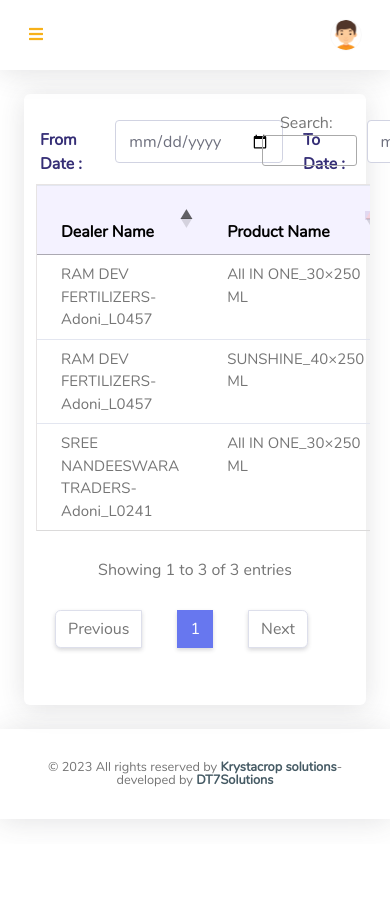
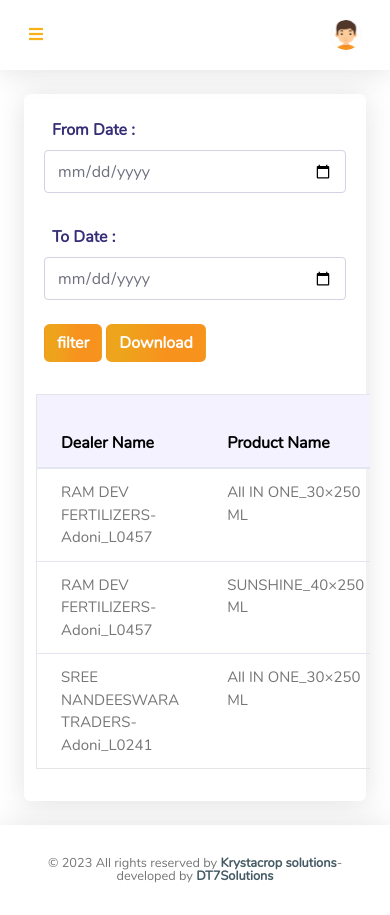
Before and after one commit to website-krysta/krystacrop-android-backend, a Django app: page /orders/ in a window 390 px wide. Before the commit the page ends 824 px from the top, so only its background shows below. Run offline with Django 4.2, Linux system fonts and the light colour scheme; data comes from the database, SQL or seed files in the repository; both versions use the stored data as it was after the commit; some libraries are stand-ins or nearby versions.

Commit message:
upadetd all filter and download

```diff
--- a/krystabackend/app/views.py
+++ b/krystabackend/app/views.py
@@ -38,10 +38,39 @@ def Login(request):
 #     return render(request, 'uifiles/index.html')
 
 
+# def Orders(request):
+#     Orders = orders.objects.all().order_by('-OrdersId')
+#     return render(request, 'uifiles/orders.html',{"Orderslist":Orders})
+# def Orders(request):
+#     if request.method == "POST":
+#         fromDate=request.POST.get('fromDate')
+#         toDate=request.POST.get('toDate')
+#         searchresult = orders.objects.raw('select DealerName,ProductName,ProductQuantity,TransporterName,DateStr from orders where DateStr between "'+fromDate+'" and "'+toDate+'"')
+#         return render(request, 'uifiles/orders.html',{"Orderslist":searchresult})
+#     else:
+#         Orders = orders.objects.all().order_by('-OrdersId')
+#         return render(request, 'uifiles/orders.html',{"Orderslist":Orders})
 def Orders(request):
-    Orders = orders.objects.all().order_by('-OrdersId')
-    return render(request, 'uifiles/orders.html',{"Orderslist":Orders})
+    if request.method == "POST":
+        fromDate = request.POST.get('fromDate')
+        toDate = request.POST.get('toDate')
+        print(fromDate,toDate)
+        x = toDate
+        # Convert fromDate and toDate to datetime objects
+        from_date = datetime.strptime(fromDate, '%Y-%m-%d')
+        to_Date = datetime.strptime(toDate, '%Y-%m-%d')
+        formatted_f_date = from_date.strftime('%d-%m-%Y')
+        formatted_t_date = to_Date.strftime('%d-%m-%Y')
 
+        print(formatted_f_date,formatted_t_date)
+
+        # Use Django ORM for filtering
+        search_result = orders.objects.filter(DateStr__range=[formatted_f_date,formatted_t_date]).order_by('-OrdersId')
+
+        return render(request, 'uifiles/orders.html', {"Orderslist": search_result,"fromDate": fromDate, "toDate": toDate})
+    else:
+        Orderslist = orders.objects.all().order_by('-OrdersId')
+        return render(request, 'uifiles/orders.html', {"Orderslist": Orderslist})
 
 
 def logout_view(request):
--- a/krystabackend/static/assets/css/ruang-admin.css
+++ b/krystabackend/static/assets/css/ruang-admin.css
@@ -1962,7 +1962,7 @@ body.sidebar-toggled footer.sticky-footer {
 #dataTableHover_filter {
 display: block;
 margin-left: 70%;
-position: relative;
+/* position: relative; */
 margin-top: -15px;
 margin-bottom: 10px;
 
@@ -1987,7 +1987,7 @@ table.dataTable thead .sorting:before{
 
 #dateFilterForm{
   display: flex;
-  position: absolute;
+  /* position: absolute; */
   padding-top:10px;
 }
 #dateFilterForm .form-control{
@@ -2024,3 +2024,12 @@ table.dataTable.no-footer {
 /* #dataTableHover_filter .form-control{
 
 } */
+
+.buttons{
+  margin-top: 2.5rem;
+}
+@media (max-width:576px){
+  .buttons{
+    margin-top: 0rem;
+  }
+}
--- a/krystabackend/static/assets/js/login.js
+++ b/krystabackend/static/assets/js/login.js
@@ -45,34 +45,32 @@ $(document).on('submit', '#loginform', function(event){
 
 
 
-    function filterAndDownload() {
-        const fromDate = document.getElementById("fromDate").value;
-        const toDate = document.getElementById("toDate").value;
-        // const fromDate = moment(formattedFromDate).format('DD-MM-YYYY');
-        // const toDate = moment(formattedToDate).format('DD-MM-YYYY');
-        // Send selected date range to the server to fetch filtered data
-        fetch(`http://127.0.0.1:8000/api/filterData/${fromDate}/${toDate}`)
-            .then(response => {
-                if (response.ok) {
-                    return response.blob();
-                } else {
-                    throw new Error('Network response was not ok.');
-                }
-            })
-            .then(blob => {
-                if (blob.size === 0) {
-                    alert('No data found.');
-                } else {
-                const url = window.URL.createObjectURL(new Blob([blob]));
-                const a = document.createElement('a');
-                a.href = url;
-                a.download = 'filteredData.csv'; // Change the filename as needed (e.g., 'filteredData.xls' for Excel)
-                document.body.appendChild(a);
-                a.click();
-                window.URL.revokeObjectURL(url);
-                }
-            })
-            .catch(error => {
-                console.error('Error:', error);
-            });
-    }
+    // function filterAndDownload() {
+    //     const fromDate = document.getElementById("fromDate").value;
+    //     const toDate = document.getElementById("toDate").value;
+
+    //     fetch(`http://127.0.0.1:8000/api/filterData/${fromDate}/${toDate}`)
+    //         .then(response => {
+    //             if (response.ok) {
+    //                 return response.blob();
+    //             } else {
+    //                 throw new Error('Network response was not ok.');
+    //             }
+    //         })
+    //         .then(blob => {
+    //             if (blob.size === 0) {
+    //                 alert('No data found.');
+    //             } else {
+    //             const url = window.URL.createObjectURL(new Blob([blob]));
+    //             const a = document.createElement('a');
+    //             a.href = url;
+    //             a.download = 'filteredData.csv';
+    //             document.body.appendChild(a);
+    //             a.click();
+    //             window.URL.revokeObjectURL(url);
+    //             }
+    //         })
+    //         .catch(error => {
+    //             console.error('Error:', error);
+    //         });
+    // }
--- a/krystabackend/templates/uifiles/orders.html
+++ b/krystabackend/templates/uifiles/orders.html
@@ -19,19 +19,24 @@
       <div class="card mb-4">
         <div class="row px-2 my-3">
           <div class="col-lg-12">
-              <form id="dateFilterForm">
+              <form  method="POST" class="d-flex flex-wrap">
                 {% csrf_token %}
+                <div class="form-group col-md-4 col-12  mb-0">
                 <label for="fromDate" class="my-2 mx-2  date-label">From Date&nbsp;:</label>
-                  <input type="date" class="form-control" id="fromDate" name="fromDate">&nbsp;&nbsp;&nbsp;
-
+                  <input type="date" class="form-control" id="fromDate" name="fromDate" value="{{ fromDate }}"  >&nbsp;&nbsp;&nbsp;
+                 </div>
+                 <div class="form-group col-md-4 col-12  mb-0">
                 <label for="toDate" class="my-2 mx-2 date-label">To Date&nbsp;:</label>&nbsp;
-                  <input type="date" class="form-control" id="toDate" name="toDate">&nbsp;&nbsp;&nbsp;
-
-                  <button type="button" class="btn btn-tr-color" onclick="filterAndDownload()">Filter & Download</button>
+                  <input type="date" class="form-control" id="toDate" name="toDate" value="{{ toDate }}" >&nbsp;&nbsp;&nbsp;
+                  </div>
+                  <div class="form-group col-md-4 col-12 buttons"  >
+                  <button type="submit" class="btn btn-tr-color">filter</button>
+                  <button type="button" class="btn btn-tr-color" id="downloadButton"   onclick="filterAndDownload()">Download</button>
+                </div>
               </form>
           </div>
-        <div class="table-responsive p-3">
-          <table class="table align-items-center table-flush table-hover" id="dataTableHover">
+        <div class="table-responsive p-3" >
+          <table class="table align-items-center table-flush table-hover" >
             <thead class="table-heade">
               <tr>
                 <th>Dealer Name</th>
@@ -43,7 +48,7 @@
                 <th>Time</th>
               </tr>
             </thead>
-            <tbody>
+            <tbody  id="ordersTableBody">
               {% for item in Orderslist %}
               <tr class="orderdata">
                 <!-- <td>{{item.OrdersId}}</td> -->
@@ -91,25 +96,50 @@
 </div>
 
 
-  <!-- filter and download data -->
-  <!-- <script>
+<script>
+  function updateDownloadButton() {
+      const fromDate = document.getElementById("fromDate").value;
+      const toDate = document.getElementById("toDate").value;
+      const downloadButton = document.getElementById("downloadButton");
+
+
+      downloadButton.disabled = fromDate === "" || toDate === "";
+  }
+
   function filterAndDownload() {
       const fromDate = document.getElementById("fromDate").value;
       const toDate = document.getElementById("toDate").value;
 
-        // Send selected date range to the server to fetch filtered data
-        fetch(`/api/filterData?from=${fromDate}&to=${toDate}`)
-            .then(response => response.blob())
+
+
+      fetch(`http://127.0.0.1:8000/api/filterData/${fromDate}/${toDate}`)
+          .then(response => {
+              if (response.ok) {
+                  return response.blob();
+              } else {
+                  throw new Error('Network response was not ok.');
+              }
+          })
           .then(blob => {
+              if (blob.size === 0) {
+                  alert('No data found.');
+              } else {
                   const url = window.URL.createObjectURL(new Blob([blob]));
                   const a = document.createElement('a');
                   a.href = url;
-                a.download = 'filteredData.csv'; // Change the filename as needed (e.g., 'filteredData.xls' for Excel)
+                  a.download = 'filteredData.csv';
                   document.body.appendChild(a);
                   a.click();
                   window.URL.revokeObjectURL(url);
+              }
+          })
+          .catch(error => {
+              console.error('Error:', error);
           });
   }
-</script> -->
+</script>
+
+
+
 
 {% endblock %}
```
Also changed, not shown: krystabackend/db.sqlite3. Lines whose indentation alone changed are shown as unchanged.
